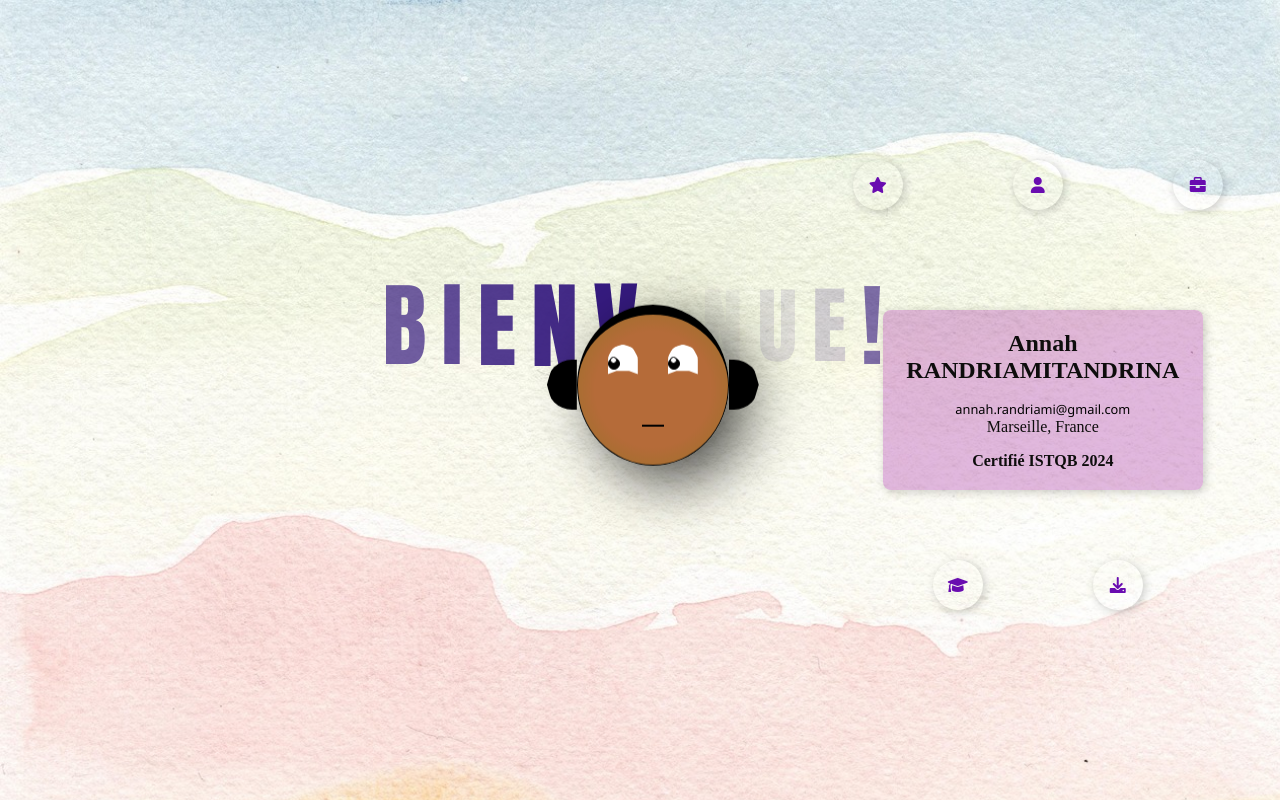
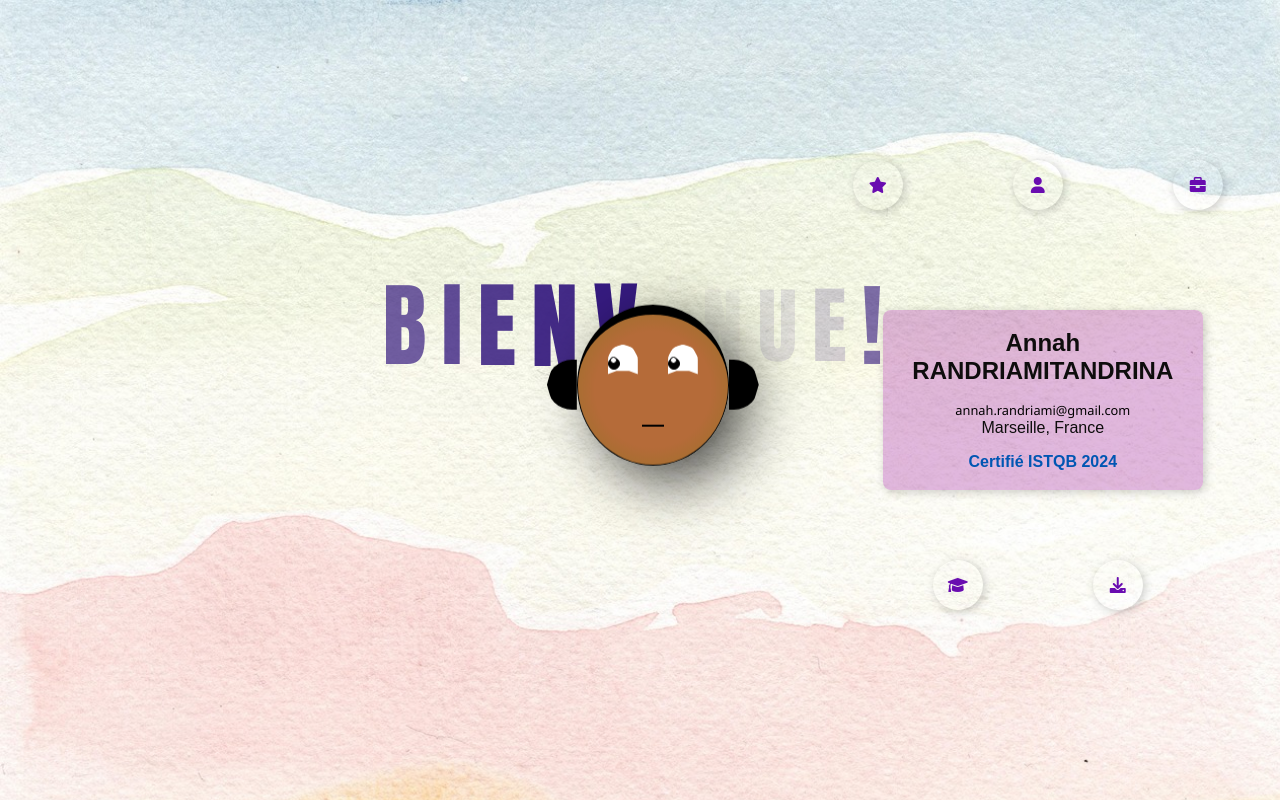
Before and after one commit to AnnahRandriami/Mon_portfolio, a website: page index.html in a window 1280 px wide. Drawn offline with Linux system fonts and the light colour scheme.

Commit message:
modification lien css

```diff
--- a/css/main.css
+++ b/css/main.css
@@ -6,7 +6,7 @@ body {
 
 .animation {
     height: 100vh;
-    background-image: url('/image/landscape-7283516_1280.jpg');
+    background-image: url('https://annahrandriami.github.io/Mon_portfolio/image/landscape-7283516_1280.jpg');
     background-size: cover;
     display: flex;
     align-items: center;
--- a/index.html
+++ b/index.html
@@ -6,6 +6,7 @@
     <title>Mon portfolio</title>
     <link href="https://cdnjs.cloudflare.com/ajax/libs/font-awesome/6.0.0-beta3/css/all.min.css" rel="stylesheet">
    <link rel="stylesheet" href="./css/main.css">
+   <link rel="stylesheet" href="./css/estimation.css">
    <link rel="stylesheet" href="./css/left.css">
    <link rel="stylesheet" href="./css/right.css">
    <link rel="stylesheet" href="./css/responsive.css">
```
